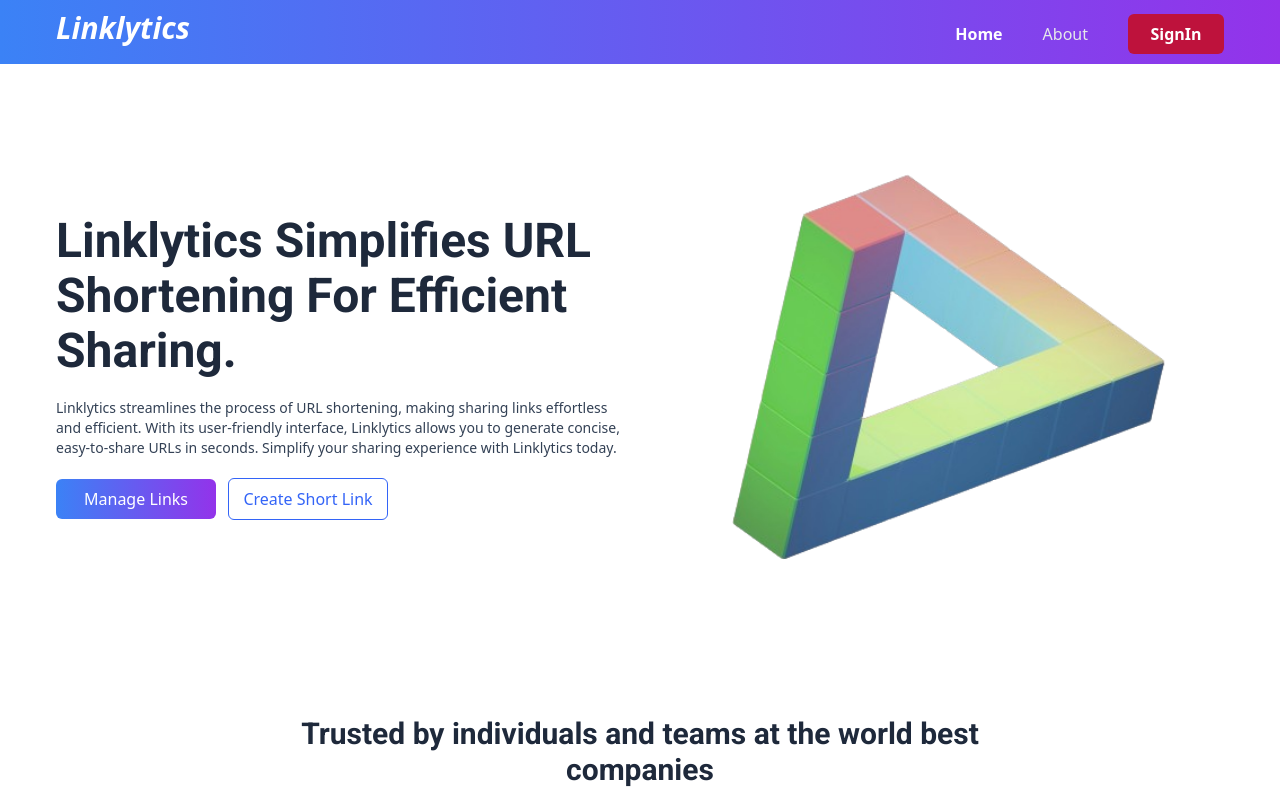
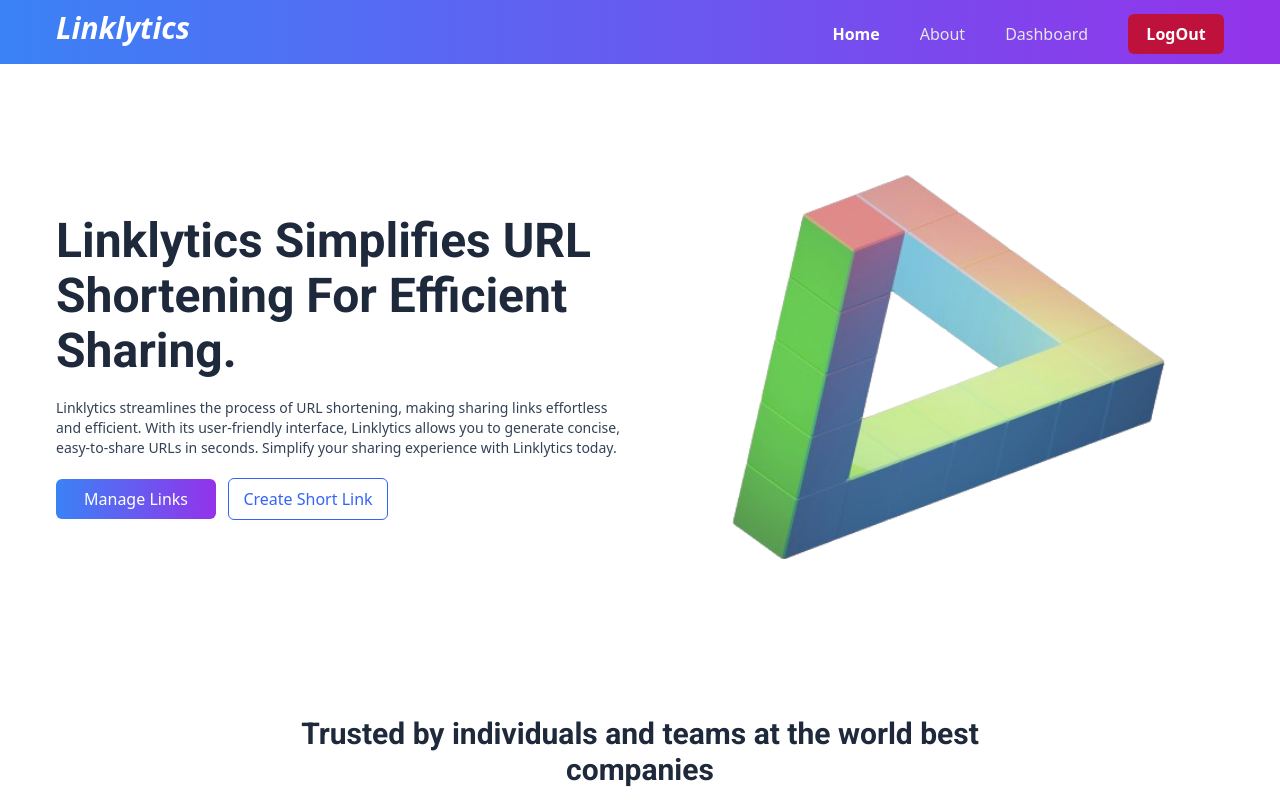
Before and after one commit to Ranjith-singh/Shortify, a React (Vite) app in the folder url-shortner-React/: page / in a window 1280 px wide. Shown: the top 800 px of the page. Built offline with nearby package versions, Linux system fonts and the light colour scheme; no server answers; sample sign-in values are in the browser's storage.

Commit message:
Configuring error page and private routes

```diff
--- a/url-shortner-React/src/AppRouter.jsx
+++ b/url-shortner-React/src/AppRouter.jsx
@@ -9,6 +9,8 @@ import { Toaster } from 'react-hot-toast'
 import LoginPage from './components/LoginPage'
 import DashboardLayout from './components/dashboard/DashboardLayout'
 import ShortenUrlPage from './components/ShortenUrlPage'
+import PrivateRoute from './PrivateRoute'
+import ErrorPage from './components/ErrorPage'
 
 const AppRouter = () => {
   return (
@@ -18,9 +20,13 @@ const AppRouter = () => {
         <Routes>
           <Route path='/' element={<LandingPage/>}/>
           <Route path='/about' element={<AboutPage/>}/>
-          <Route path='/register' element={<RegisterPage/>}/>
-          <Route path='/login' element={<LoginPage/>}/>
-          <Route path='/dashboard' element={<DashboardLayout/>}/>
+
+          <Route path='/register' element={<PrivateRoute publicPage={true}><RegisterPage/></PrivateRoute>}/>
+          <Route path='/login' element={<PrivateRoute publicPage={true}><LoginPage/></PrivateRoute>}/>
+
+          <Route path='/dashboard' element={<PrivateRoute publicPage={false}><DashboardLayout/></PrivateRoute>}/>
+          <Route path='/error' element={<ErrorPage/>}/>
+          <Route path='*' element={<ErrorPage message="The page you are looking for can't be found"/>}/>
         </Routes>
         <Footer/>
     </>
--- /dev/null
+++ b/url-shortner-React/src/PrivateRoute.jsx
@@ -0,0 +1,14 @@
+import { Navigate } from 'react-router-dom';
+import { useStoreContext } from './contextApi/ContextApi'
+
+const PrivateRoute = ({children, publicPage}) => {
+    const {token} = useStoreContext();
+
+    if (publicPage) {
+        return token ? <Navigate to="/dashboard" /> : children;
+    }
+
+    return !token ? <Navigate to="/login" /> : children;
+}
+
+export default PrivateRoute
--- /dev/null
+++ b/url-shortner-React/src/components/ErrorPage.jsx
@@ -0,0 +1,27 @@
+import React from 'react'
+import { FaExclamationTriangle } from 'react-icons/fa'
+import { useNavigate } from 'react-router-dom'
+
+const ErrorPage = ({ message }) => {
+    const navigate = useNavigate();
+  return (
+    <div className="flex flex-col items-center justify-center min-h-[calc(100vh-64px)] bg-gray-100 p-6">
+        <FaExclamationTriangle className='text-6xl text-red-500 mb-4' />
+        <h1 className='text-3xl font-bold mb-2 text-gray-800'>
+            Oops! Something went wrong.
+        </h1>
+        <p className='text-gray-600 mb-6 text-center'>
+            {message ? message : "An unexpected error has occurred"}
+        </p>
+        <button onClick={() => {
+            navigate("/");
+        }}
+        className='px-4 py-2 bg-blue-500 text-white rounded hover:bg-blue-700 transition'
+        >
+            Go back to home
+        </button>
+    </div>
+  )
+}
+
+export default ErrorPage
--- a/url-shortner-React/src/components/LoginPage.jsx
+++ b/url-shortner-React/src/components/LoginPage.jsx
@@ -38,7 +38,7 @@ const LoginPage = () => {
             navigate("/dashboard");
             toast.success("Successful Login!")
         } catch (error) {
-            console.log(error);
+            navigate("/error");
             toast.error("Login Failed!")
         } finally {
             setLoader(false);
--- a/url-shortner-React/src/components/NavBar.jsx
+++ b/url-shortner-React/src/components/NavBar.jsx
@@ -2,14 +2,19 @@ import React, { useState } from "react";
 import { Link, useLocation, useNavigate } from "react-router-dom";
 import { IoIosMenu } from "react-icons/io";
 import { RxCross2 } from "react-icons/rx";
+import { useStoreContext } from "../contextApi/ContextApi";
 
 
 const Navbar = () => {
   const path = useLocation().pathname;
   const [navbarOpen, setNavbarOpen] = useState(false);
+  const navigate = useNavigate();
+  const {token, setToken} = useStoreContext();
 
   const onLogOutHandler = () => {
-
+        localStorage.removeItem("AccessToken");
+        setToken(false);
+        navigate("/login");
   };
 
   return (
@@ -45,11 +50,27 @@ const Navbar = () => {
               About
             </Link>
           </li>
-            <Link to="/login">
+            {token ? (
+              <Link  className={`${
+                path === "/dashboard" ? "text-white font-semibold" : "text-gray-200"
+                }`}
+                to="/dashboard">
+                  Dashboard
+              </Link>
+            ) : (
+              <Link to="/login">
               <li className=" sm:ml-0 -ml-1 bg-rose-700 text-white  cursor-pointer w-24 text-center font-semibold px-2 py-2 rounded-md  hover:text-slate-300   transition-all duration-150">
                 SignIn
               </li>
             </Link>
+            )}
+            {token && (
+            <button
+             onClick={onLogOutHandler}
+             className="sm:ml-0 -ml-1 bg-rose-700 text-white  cursor-pointer w-24 text-center font-semibold px-2 py-2 rounded-md  hover:text-slate-300   transition-all duration-150">
+              LogOut
+            </button>
+            )}
         </ul>
         <button
           onClick={() => setNavbarOpen(!navbarOpen)}
--- a/url-shortner-React/src/components/RegisterPage.jsx
+++ b/url-shortner-React/src/components/RegisterPage.jsx
@@ -35,7 +35,7 @@ const RegisterPage = () => {
             navigate("/login");
             toast.success("Registration Successful!")
         } catch (error) {
-            console.log(error);
+            navigate("/error");
             toast.error("Registration Failed!")
         } finally {
             setLoader(false);
--- a/url-shortner-React/src/components/dashboard/DashboardLayout.jsx
+++ b/url-shortner-React/src/components/dashboard/DashboardLayout.jsx
@@ -9,7 +9,7 @@ import {FaLink} from 'react-icons/fa'
 import { href, useNavigate } from 'react-router-dom'
 
 const DashboardLayout = () => {
-  const {token} = useStoreContext();
+  const {token, setToken} = useStoreContext();
   const navigate = useNavigate();
   // console.log("AccessToken",token);
   function onError(){
@@ -29,15 +29,6 @@ const DashboardLayout = () => {
         </div>
       ) :
       (<div className="lg:w-[90%] w-full mx-auto py-4">
-        <div className="flex justify-end">
-          <button className=" sm:ml-0 -ml-1 bg-rose-700 text-white  cursor-pointer w-24 text-center font-semibold px-2 py-2 rounded-md  hover:text-slate-300  transition-all duration-150 "
-              onClick={() =>{
-                  localStorage.removeItem("AccessToken");
-                  navigate("/login");
-              }}>
-              logout
-          </button>
-        </div>
         <div className=" h-96 relative ">
           {totalClicks.length === 0 && (
             <div className="absolute flex flex-col  justify-center sm:items-center items-end  w-full left-0 top-0 bottom-0 right-0 m-auto">
```
